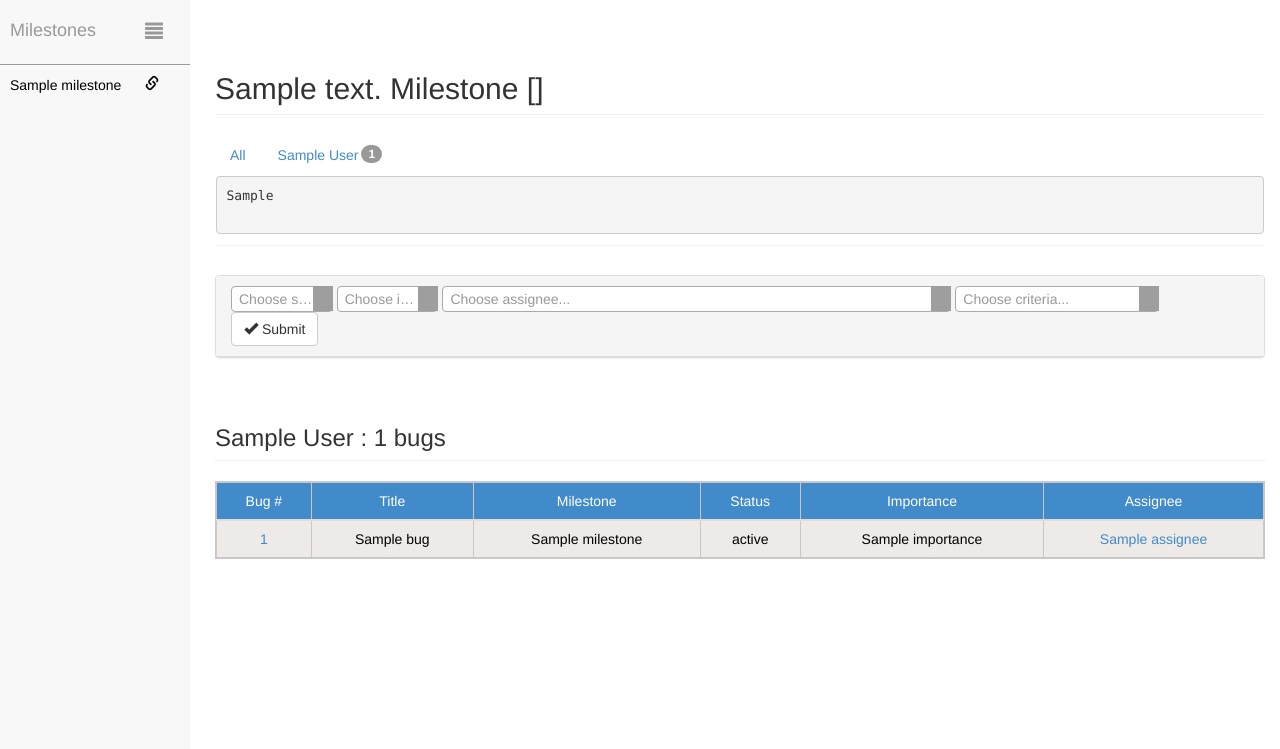
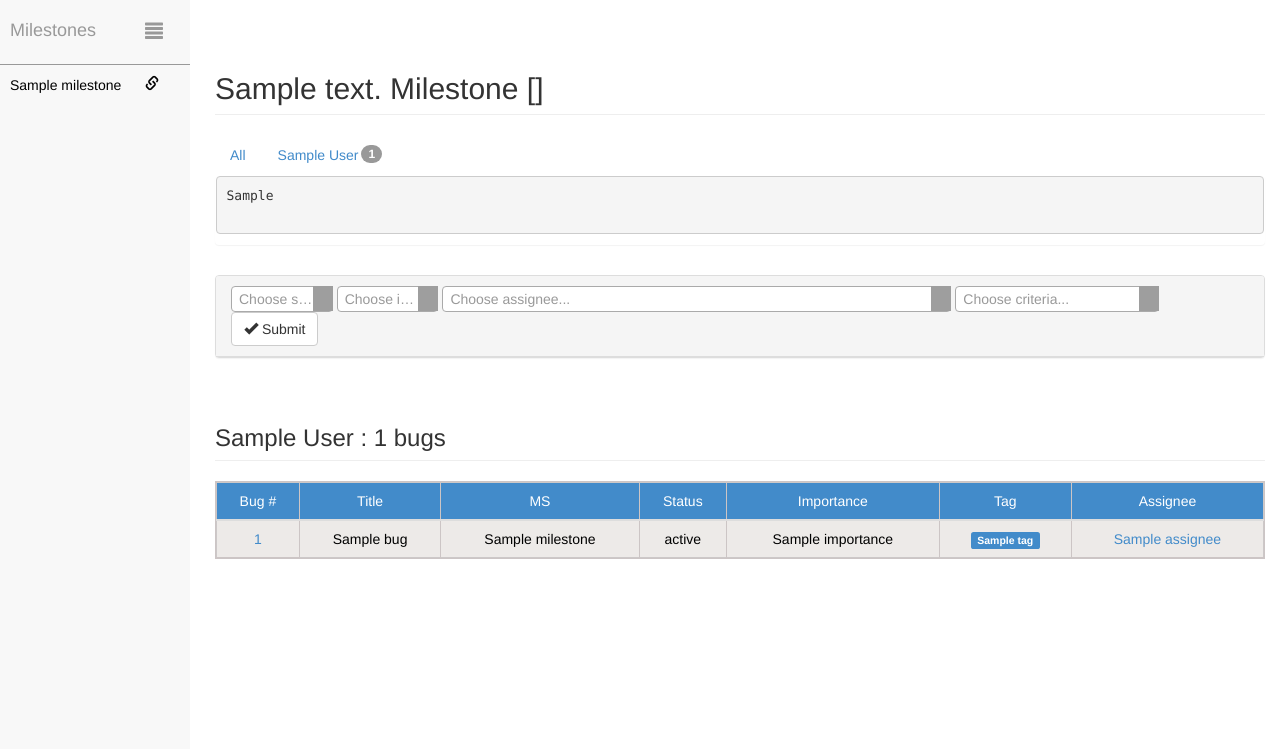
Before and after one commit to Mirantis/launchpad-reports-summary, a Flask app: template templates/bugs_lifecycle_report.html in a window 1280 px wide. Shown: the part 51-800 px from the top of the page. Run offline with Flask 2, Linux system fonts and the light colour scheme; the template is opened without the code that fills it: most values are stand-ins (such as "Sample title", 1, 10 or a date in 2020); parts of the project's set-up code (start-up, migrations or seed data) failed here and were passed over; some libraries are stand-ins or nearby versions; grey boxes are pictures that could not be loaded.

Commit message:
Add 'tag' column

```diff
--- a/templates/bugs_lifecycle_report.html
+++ b/templates/bugs_lifecycle_report.html
@@ -94,9 +94,10 @@
                                             <tr>
                                                 <th>Bug #</th>
                                                 <th>Title</th>
-                                                <th>Milestone</th>
+                                                <th>MS</th>
                                                 <th>Status</th>
                                                 <th>Importance</th>
+                                                <th>Tag</th>
                                                 <th>Assignee</th>
                                                 {% if bug_data['display_criterias'] %} <th>Criteria</th> {% endif %}
                                             </tr>
@@ -106,13 +107,18 @@
                                         {% for b in bug_data.bugs %}
                                         <tr >
                                             <td><a href="{{ b.web_link }}">{{ b.id }}<br>
-                                                {% if 'customer-found' in b.tags %}<span class="label label-primary">customer-found</span>{%endif%}
+                                                {% if 'customer-found' in b.tags %}<span class="label label-info">customer-found</span>{%endif%}
                                                 {% if b.information_type == 'Private' %}<span class="label label-warning">private</span>{%endif%}
                                             </a></td>
                                             <td><span title="{{ b.criteria_hint_text }}"> {{ b.title }}</span></td>
                                             <td>{{ b.milestone }}</td>
                                             <td>{{ b.status }}</td>
                                             <td>{{ b.importance }}</td>
+                                            <td>
+                                                {% for tag in b.tags %}
+                                                <span class="label label-primary">{{tag}}</span>
+                                                {% endfor %}
+                                            </td>
                                             <td><a href="http://launchpad.net/~{{ b.assignee }}">{{ b.assignee }}</a></td>
                                             {% if bug_data['display_criterias'] %} <td>{{ b.criteria }}</td>  {% endif %}
                                           </tr>
```
